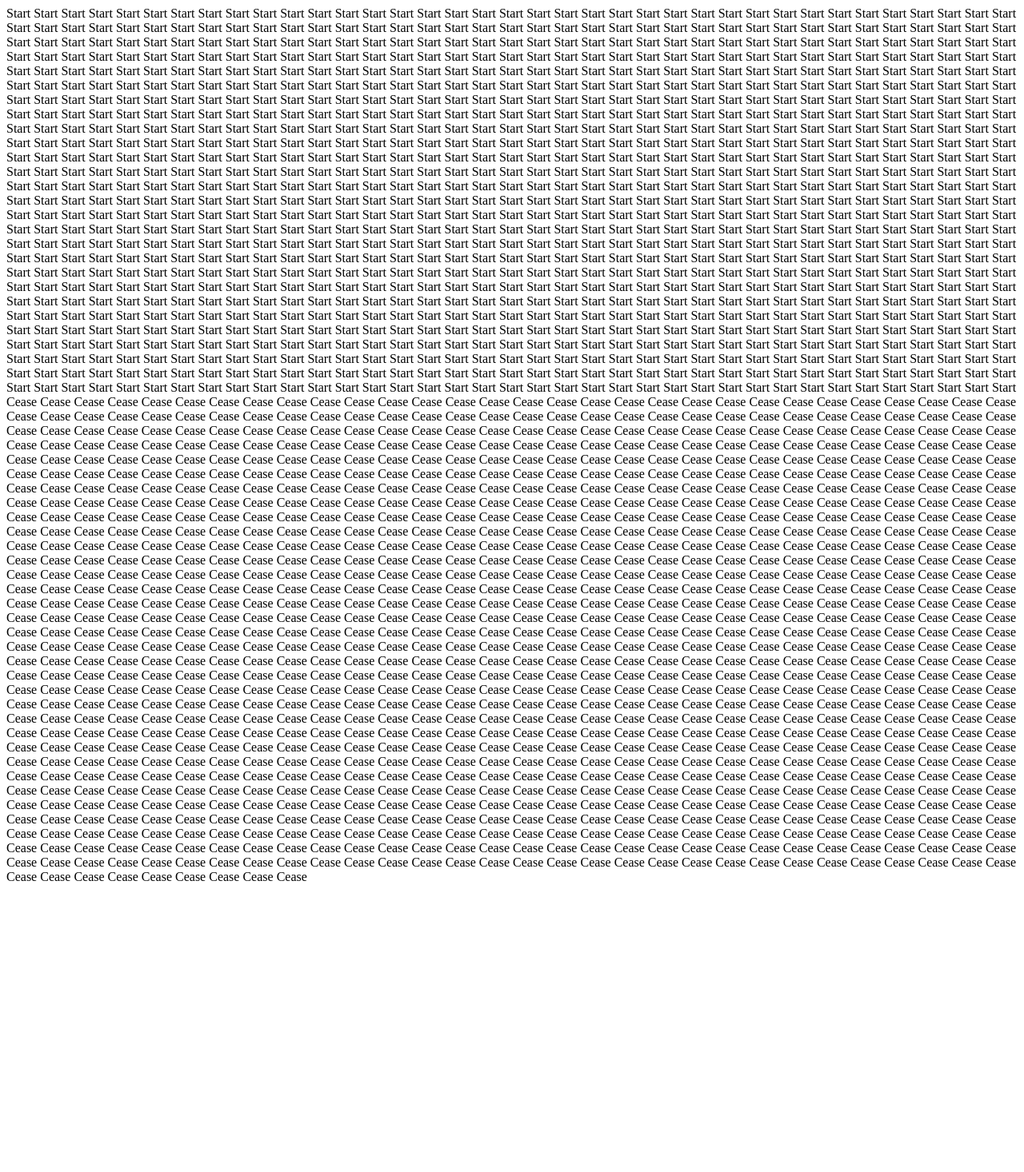
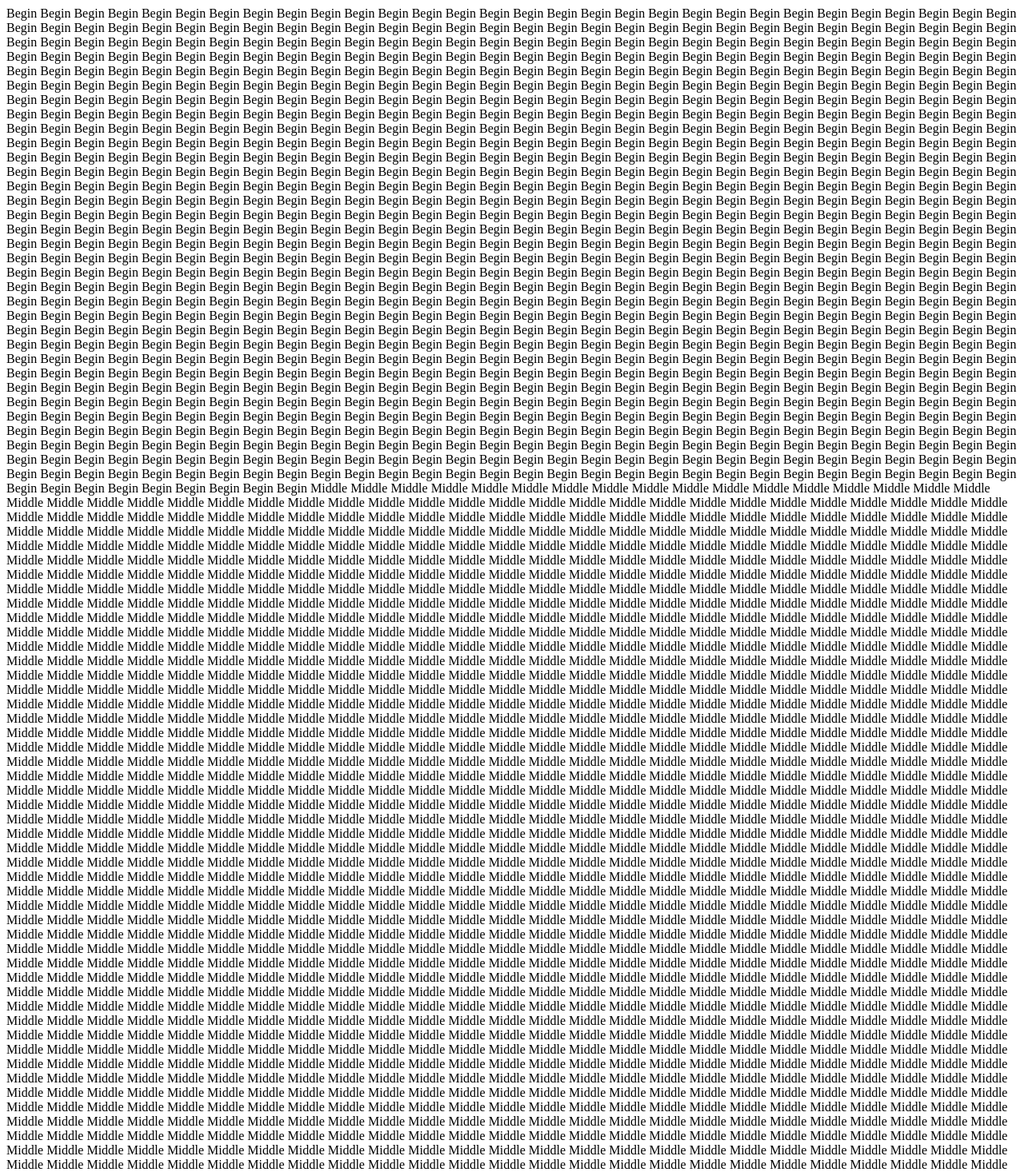
Before and after one commit to esjay/markovs-kitchen, a React (Create React App) app: page / in a window 1280 px wide. Shown: the top 1466 px of the page at 80% size. Before the commit the page ends 1114 px from the top, so only its background shows below. Built offline with nearby package versions, Linux system fonts and the light colour scheme.

Commit message:
Generate middle text

```diff
--- a/src/App.js
+++ b/src/App.js
@@ -1,20 +1,24 @@
-import React from 'react';
+import React, {useState} from 'react';
 import { Waypoint } from 'react-waypoint';
 
 
-const SeedText = () => <>{'Start '.repeat(999)}</>
-const EndText = () => <>{'Cease '.repeat(999)}</>
+const SeedText = () => <>{'Begin '.repeat(999)}</>
+const EndText = () => <>{'End '.repeat(999)}</>
 
-const App = ({}) => (
-    <>
+const App = () => {
+    const [middle, setMiddle] = useState('');
+    const [length, setLength] = useState(0);
+    return <>
         <SeedText/>
+        <span>{middle.repeat(length)}</span>
         <Waypoint
             bottomOffset={'-30%'}
-            onEnter={({currentPosition, previousPosition}) => console.log('onEnter', {currentPosition, previousPosition})}
+            onEnter={({waypointTop}) => {setMiddle('Middle '); setLength(waypointTop*10);}}
             debug={false}
-        />
+        >
+        </Waypoint>
         <EndText/>
     </>
-);
+};
 
 export default App;
```
